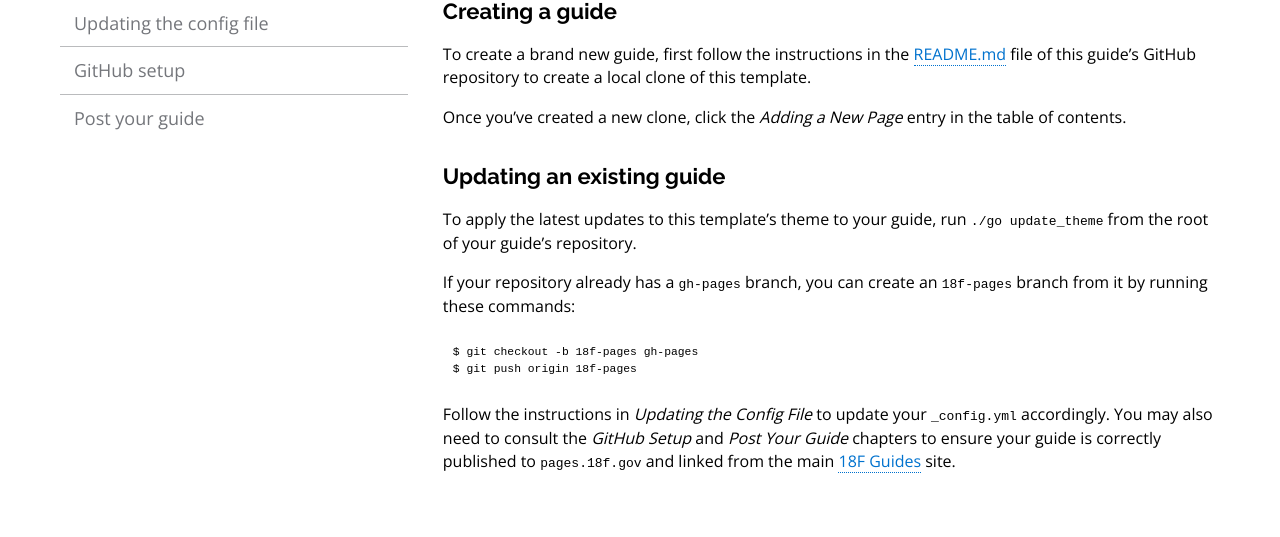
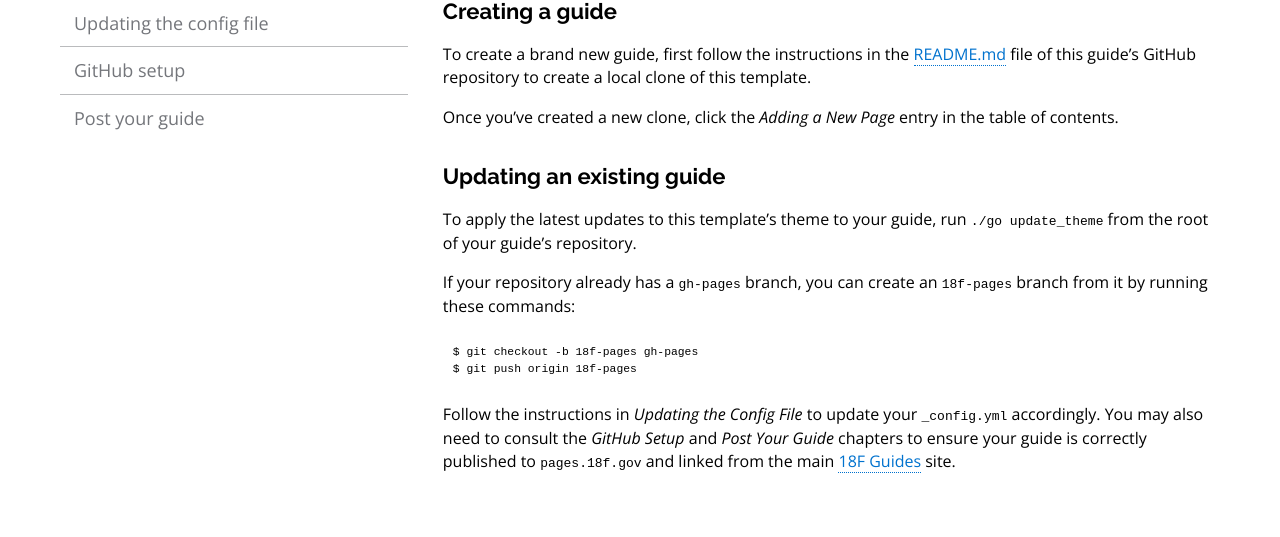
Before and after one commit to Macy-FK/federaliste, a Jekyll site: the page built from index.md, in a window 1280 px wide. Shown: the part 321-858 px from the top of the page. Built offline with Jekyll 4.4.1, drawn with Linux system fonts in a browser that asks for light colours; nearby versions of some CDN libraries; Markdown is read by kramdown in place of the engine named in the settings.

Commit message:
Add true italics

```diff
--- a/_includes/header.html
+++ b/_includes/header.html
@@ -10,7 +10,7 @@
   <link rel="apple-touch-icon-precomposed" sizes="114x114" href="{{ site.baseurl }}/images/favicons/18f-center-114.png">
   <link rel="apple-touch-icon-precomposed" sizes="144x144" href="{{ site.baseurl }}/images/favicons/18f-center-144.png">
   <link rel="icon" type="image/png" sizes="192x192" href="{{ site.baseurl }}/images/favicons/18f-center-192.png" />
-  <link href='//fonts.googleapis.com/css?family=Raleway:400,700%7COpen+Sans:400,600' rel='stylesheet' type='text/css'>
+  <link href='//fonts.googleapis.com/css?family=Raleway:400,700%7COpen+Sans:400,400italic,600' rel='stylesheet' type='text/css'>
   <link rel="stylesheet" href="{{ site.baseurl }}/assets/css/main.css">
   <link rel="stylesheet" href="{{ site.baseurl }}/assets/css/syntax.css">
   <link rel="stylesheet" href="{{ site.baseurl }}/assets/css/custom.css">
```
